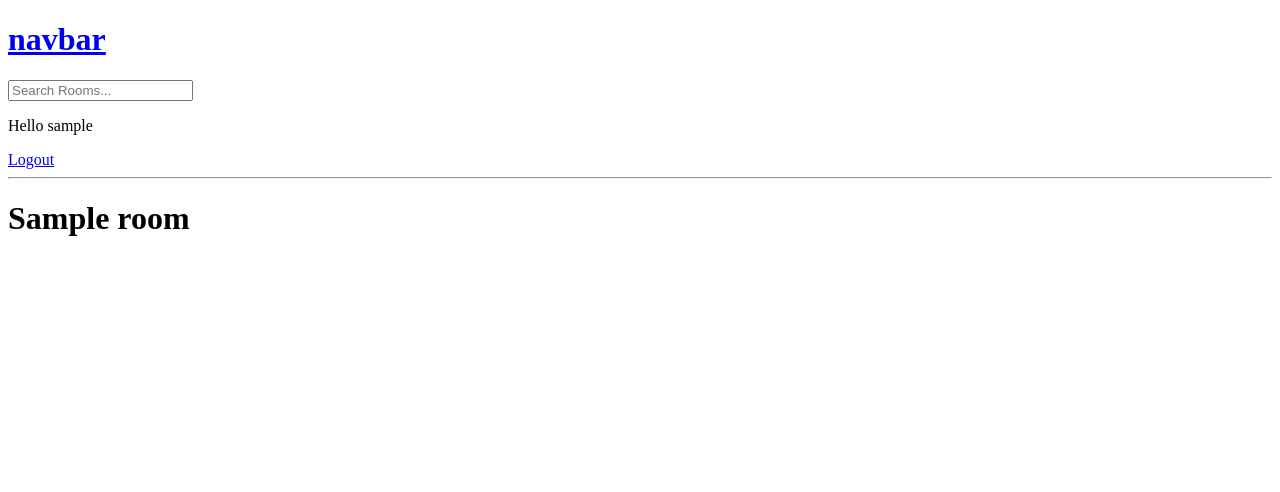
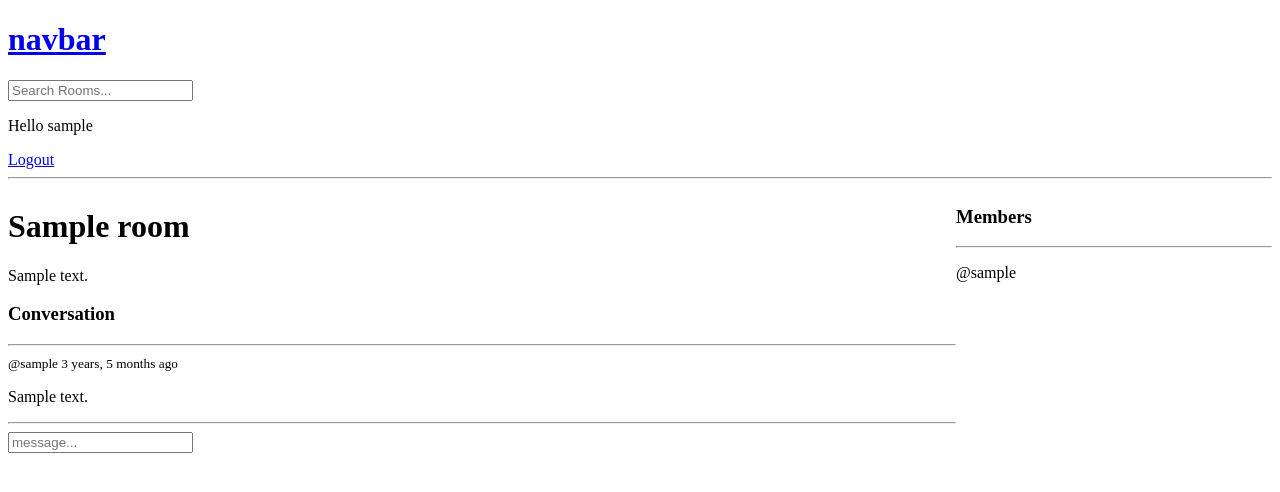
Before and after one commit to Marinijibia/codeBaron, a Django app: page /room/1/ in a window 1280 px wide. Shown: the top 492 px of the page. Run offline with Django 4.2, Linux system fonts and the light colour scheme; a user stored in the database is signed in; tables that the repository leaves empty hold one stand-in row (values such as "Sample post").

Commit message:
Adding partispants to group adding sending message to group functinality and giving many to many relationship in the group and among others

```diff
--- a/base/models.py
+++ b/base/models.py
@@ -14,7 +14,7 @@ class Room(models.Model):
     topic = models.ForeignKey(Topic, on_delete=models.SET_NULL, null=True)
     name = models.CharField(max_length=200)
     description = models.TextField(null=True, blank=True)
-    #participants =
+    participants = models.ManyToManyField(User, related_name='participants', blank=True)
     updated = models.DateTimeField(auto_now=True)
     created = models.DateTimeField(auto_now_add=True)
 
--- a/base/templates/base/room.html
+++ b/base/templates/base/room.html
@@ -2,7 +2,56 @@
 
 
 {% block content %}
-<h1>{{room.name}}</h1>
+
+<style>
+    .room-container{
+        display: grid;
+        grid-template-columns: 3fr 1fr;
+    }
+</style>
+
+
+<div class="room-container">
+    <div>
+        <h1>{{room.name}}</h1>
+        <p>{{ room.description }}</p>
+
+        <div class="comment-wrapper">
+            <h3>Conversation</h3>
+            <hr>
+
+            {% for massage in room_massages %}
+                <div>
+                    <small>@{{massage.user}} {{massage.created|timesince}} ago</small>
+                    <p>{{massage.body}}</p>
+                    <hr>
+                </div>
+            {% endfor %}
+        </div>
+        {% if request.user.is_authenticated %}
+        <div class="comment-form">
+            <form method="POST" action="">
+                {% csrf_token %}
+                <input type="text" name="body" placeholder="message...">
+            </form>
+        </div>
+        {% endif %}
+    </div>
+    <div>
+        <h3>Members</h3>
+        <hr>
+
+        {% for user in participants %}
+
+        <div>
+            <p>@{{user.username}}</p>
+        </div>
+
+        {% endfor %}
+    </div>
+</div>
+
+
 
 
 {% endblock content %}
--- a/base/views.py
+++ b/base/views.py
@@ -6,7 +6,7 @@ from django.contrib.auth.models import User
 from django.contrib.auth import authenticate, login, logout
 from django.db.models import Q
 from django.contrib.auth.forms import UserCreationForm
-from .models import Room, Topic
+from .models import Room, Topic, Massage
 from .forms import RoomForm
 
 
@@ -69,7 +69,18 @@ def home(request):
 
 def room(request, pk):
     room = Room.objects.get(id=pk)
-    context = { 'room' : room }
+    room_massages = room.massage_set.all().order_by('-created')
+    participants = room.participants.all()
+    if request.method == 'POST':
+        massage = Massage.objects.create(
+            user = request.user,
+            room = room,
+            body = request.POST.get('body')
+        )
+        room.participants.add(request.user)
+        return redirect('room', pk=room.id)
+
+    context = { 'room' : room, 'room_massages' : room_massages, 'participants' : participants }
     return render(request, 'base/room.html', context)
 
 @login_required(login_url='login')
```
Also changed, not shown: base/migrations/0003_alter_room_options_remove_room_topic_and_more.py (added).
